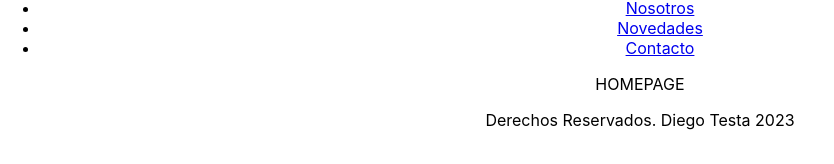
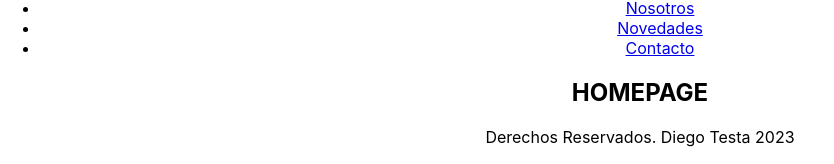
Before and after one commit to D136073/empresa, a React (Create React App) app in the folder frontend/: page / in a window 1280 px wide. Shown: the part 183-347 px from the top of the page, without its empty margins (0-834 px from the left). Built offline with nearby package versions, Linux system fonts and the light colour scheme.

Commit message:
ultimos cambios del jueves

```diff
--- a/frontend/src/pages/HomePage.js
+++ b/frontend/src/pages/HomePage.js
@@ -2,7 +2,12 @@ import React from 'react';
 
 const HomePage = (props) => {
     return (
-        <div>HOMEPAGE</div>
+        <div>
+            <h2>
+              HOMEPAGE
+            </h2>
+        </div>
+
     );
 }
 export default HomePage;
```
